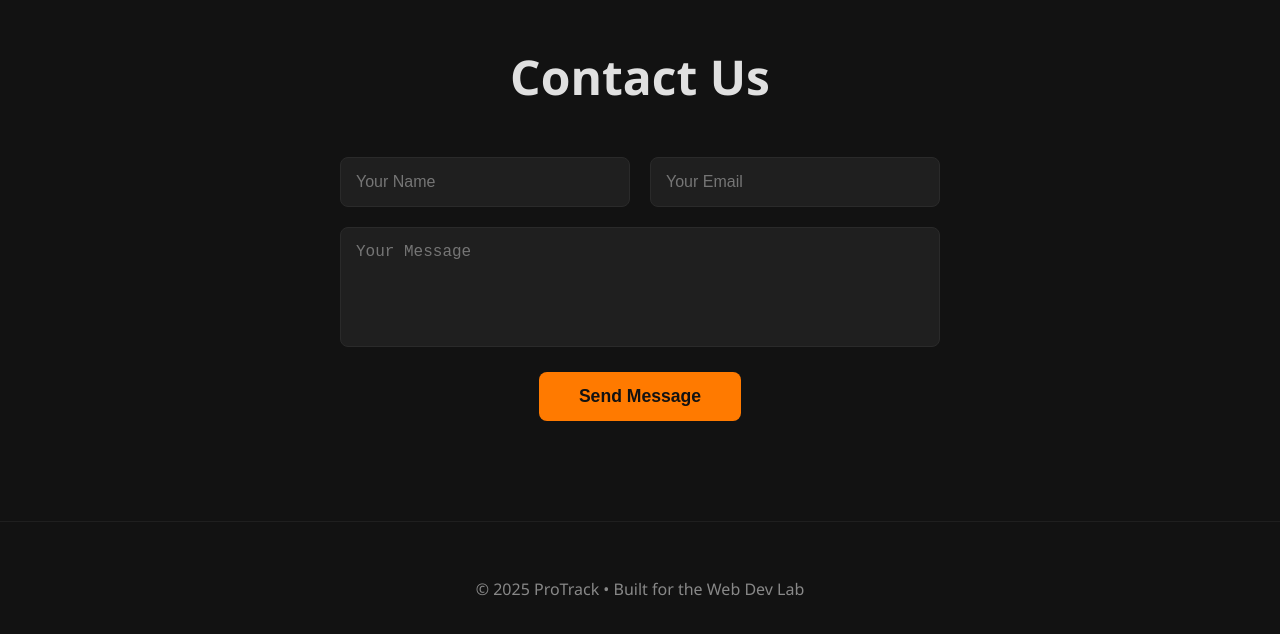
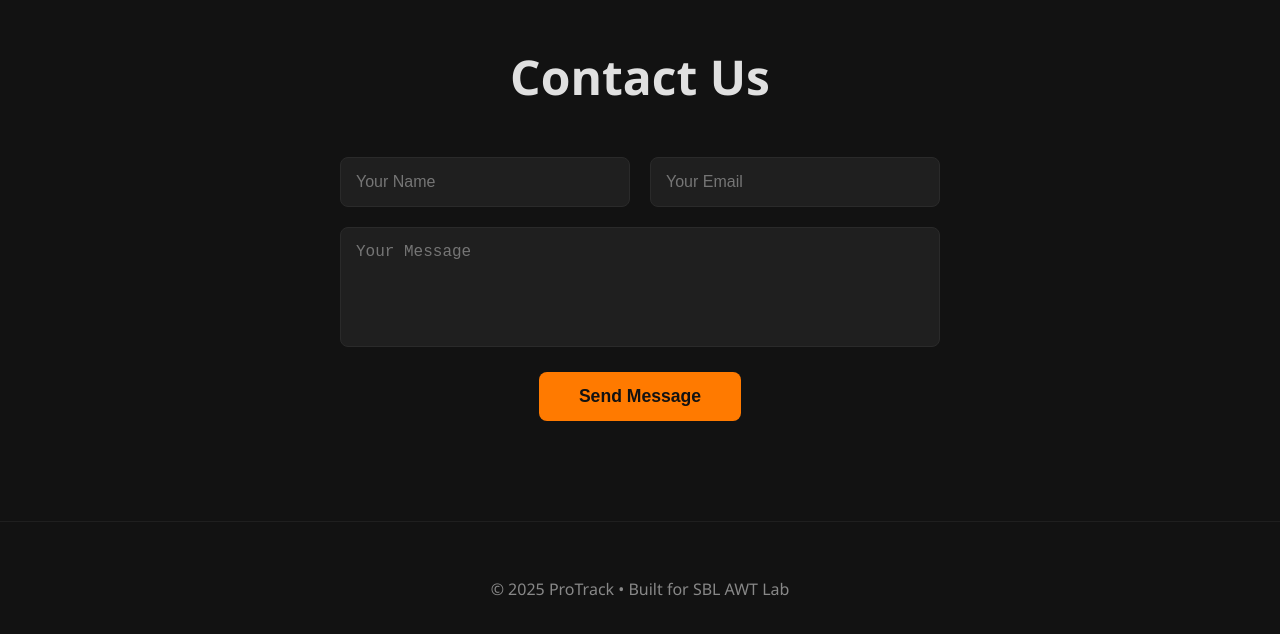
Before and after one commit to devashishbobby/final-returns-sbl-project, a React (Create React App) app in the folder client/: page / in a window 1280 px wide. Shown: the part 1555-2189 px from the top of the page. Built offline with nearby package versions, Linux system fonts and the light colour scheme.

Commit message:
footer update

```diff
--- a/client/src/components/Footer.js
+++ b/client/src/components/Footer.js
@@ -5,7 +5,7 @@ import './Footer.css';
 const Footer = () => {
   return (
     <footer className="footer-container">
-      <p>© 2025 ProTrack • Built for the Web Dev Lab</p>
+      <p>© 2025 ProTrack • Built for SBL AWT Lab</p>
     </footer>
   );
 };
```
